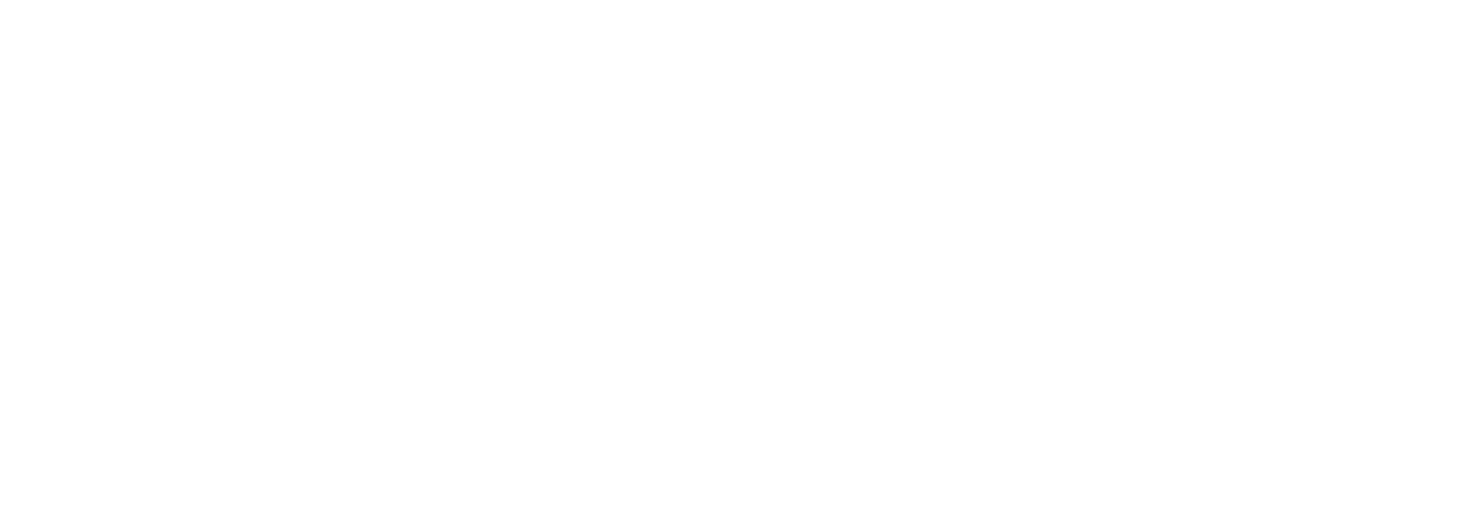
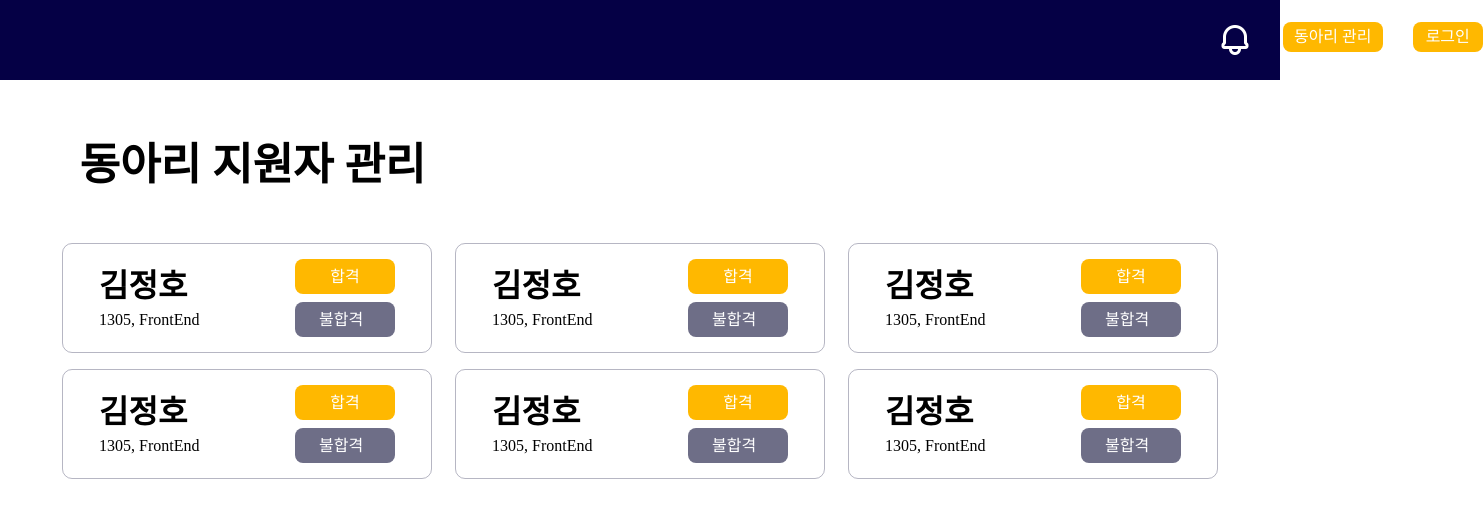
Before and after one commit to Team-jeong-ho-kim/Daedongyeojido_FE, a React (Create React App) app: page /ApplicantMgt in a window 1280 px wide. Before the commit this address had no page. Shown: the top 518 px of the page, 1483 px wide, since content can reach past the window. Built offline with nearby package versions, Linux system fonts and the light colour scheme.

Commit message:
🌧 :: 동아리 회식 관리 페이지 퍼블리싱

```diff
--- a/src/MainRouter.tsx
+++ b/src/MainRouter.tsx
@@ -3,7 +3,7 @@
 import { GlobalStyle } from "./GlobalStyle.style";
 import Applicationpage from "./page/Applicationpage";
 import Dinepage from "./page/Dinepage";
-
+import ApplicantMgtpage from "./page/ApplicantMgtpage";
 function MainRouter() {
   return (
     <BrowserRouter>
@@ -12,6 +12,7 @@
         <Route path="/" element={<Mainpage />} />
         <Route path="/Application" element={<Applicationpage />} />
         <Route path="/Dine" element={<Dinepage />} />
+        <Route path="/ApplicantMgt" element={<ApplicantMgtpage />} />
       </Routes>
     </BrowserRouter>
   );
```
